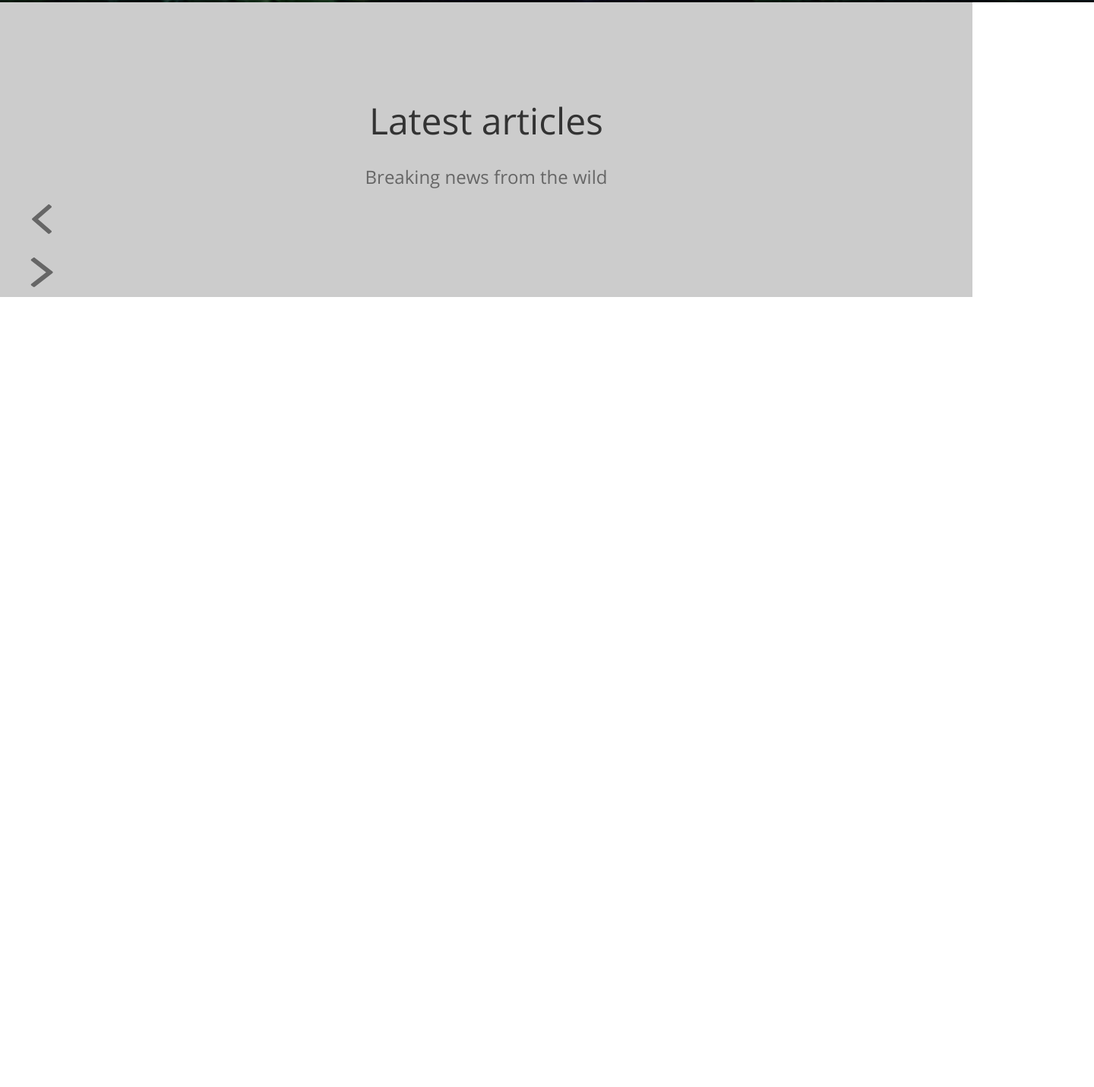
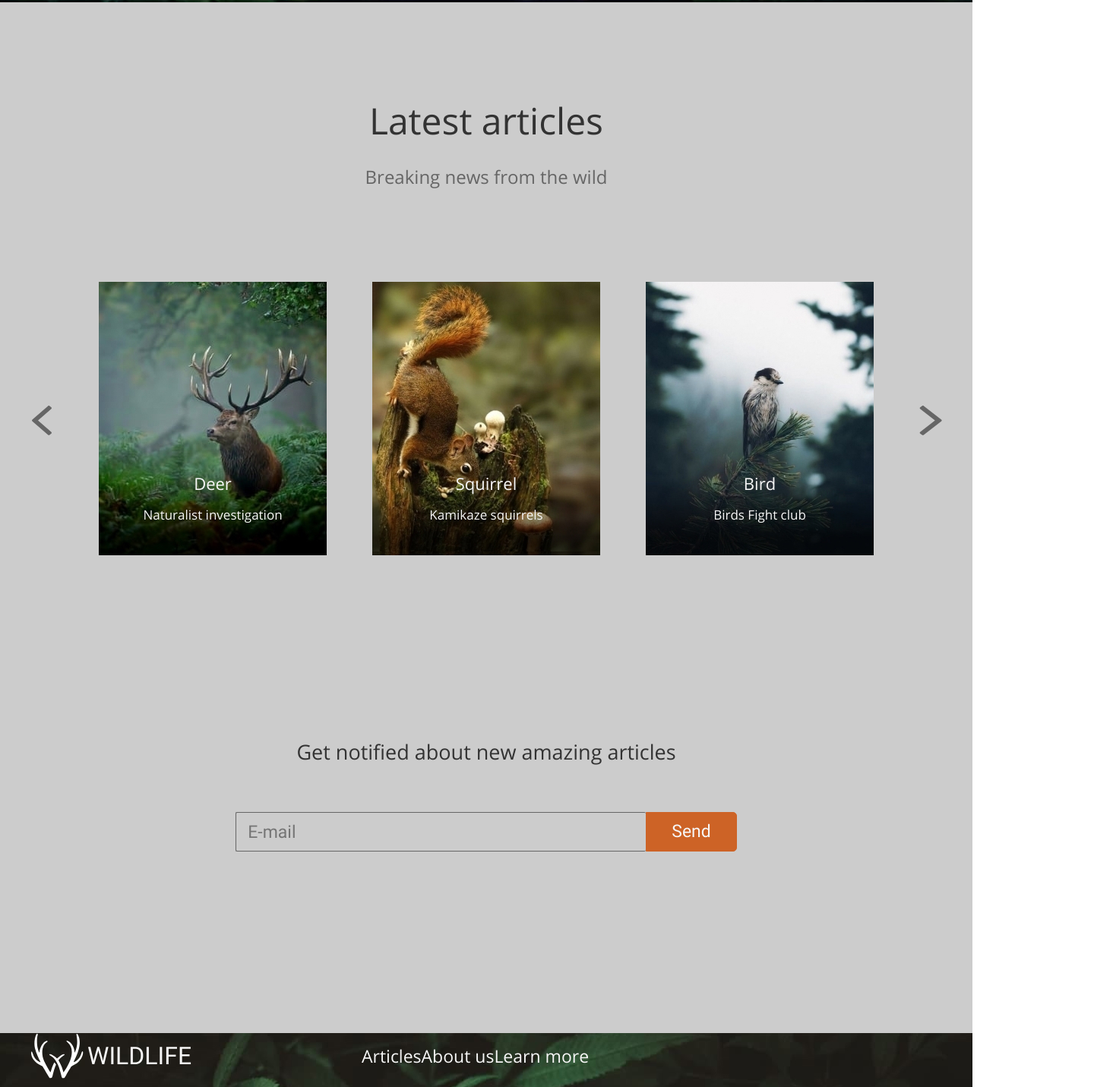
Before and after one commit to ple-d/wildlife, a plain HTML site: page wildlife/index.html in a window 1280 px wide. Shown: the part 777-2208 px from the top of the page at 76% size, 1440 px wide, since content can reach past the window. Before the commit the page ends 1168 px from the top, so only its background shows below. Drawn offline with Linux system fonts and the light colour scheme.

Commit message:
feat: add footer, icons

```diff
--- a/wildlife/css/style.css
+++ b/wildlife/css/style.css
@@ -401,6 +401,11 @@ html{
     box-sizing: inherit;
 }
 
+svg {
+    width: 40px;
+    height: 40px;
+}
+
 .wrapper {
     max-width: 1200px;
     margin: 0 auto;
@@ -414,7 +419,6 @@ html{
     top: 0;
     left: 0;
     width: 100%;
-    transition: .2s linear;
 }
 
 .header_wrapper {
@@ -493,20 +497,17 @@ html{
 /* Header end */
 
 /* Survival start */
+
 .survival {
-    background-color: #02160b;
-    width: 1440px;
+    background: url(../img/survival-bg.jpg) center no-repeat #02160b;
+    background-size: auto;
     height: 780px;
-    background: url(../img/survival-bg.jpg) no-repeat center;
-    background-size: cover;
     padding-top: 200px;
 }
 
 .survival_wrapper {
-    width: 1440px;
-    height: 780px;
-    background: url(../img/survival-bg.jpg) no-repeat center;
-    background-size: cover;
+    max-width: 100%;
+    height: 100%;
 }
 
 .survival_title {
@@ -580,6 +581,173 @@ html{
     line-height: 36px;
     text-align: center;
     color: #666666;
+    padding-bottom: 120px;
 }
 
-/*Latest articles end */
+.full_cards {
+    display: flex;
+    flex-wrap: wrap;
+    column-gap: 60px;
+    align-items: center;
+    padding-bottom: 239px;
+}
+
+.art_cards {
+    display: flex;
+    flex-wrap: wrap;
+    column-gap: 60px;
+}
+
+.card {
+    position: relative;
+    overflow: hidden;
+}
+
+.card_pic {
+    width: 100%;
+    transition: 0.15s all;
+}
+
+.card::after {
+    display: block;
+    content: '';
+    width: 100%;
+    height: 100%;
+    position: absolute;
+    top: 0;
+    left: 0;
+    z-index: 2;
+}
+
+.card:hover .card_pic{
+    transform: scale(1.05);
+}
+
+.card_link {
+    position: absolute;
+    top: 0;
+    left: 0;
+    width: 100%;
+    height: 100%;
+    z-index: 4;
+}
+
+.card_title {
+    font-family: "Open Sans";
+    font-style: normal;
+    font-weight: normal;
+    font-size: 22px;
+    line-height: 36px;
+    color: #F7F7F7;
+    position: absolute;
+    width: 100%;
+    bottom: 77px;
+    text-align: center;
+    z-index: 3;
+}
+
+.card_subtitle {
+    font-family: Open Sans;
+    font-style: normal;
+    font-weight: normal;
+    font-size: 17px;
+    line-height: 27px;
+    color: #F7F7F7;
+    position: absolute;
+    width: 100%;
+    bottom: 40px;
+    text-align: center;
+    z-index: 3;
+}
+
+.notification {
+    font-family: Open Sans;
+    font-style: normal;
+    font-weight: normal;
+    font-size: 27px;
+    line-height: 40px;
+    text-align: center;
+    color: #333333;
+    padding-bottom: 59px;
+}
+
+.input_form {
+    width: 100%;
+    display: flex;
+    flex-wrap: wrap;
+    justify-content: center;
+    padding-bottom: 239px ;
+}
+
+#input_form-field {
+    border: 1px solid #666666;
+    border-right: 0px;
+    border-radius: 2px;
+    font-family: Roboto;
+    font-style: normal;
+    font-weight: normal;
+    font-size: 23px;
+    line-height: 27px;
+    color: #666666;
+    padding: 9px 15px;
+    width: 540px;
+    background-color: #cccccc;
+    box-shadow: none;
+}
+
+.input_form-button {
+    font-family: Roboto;
+    font-style: normal;
+    font-weight: normal;
+    font-size: 23px;
+    line-height: 32px;
+    color: #F7F7F7;
+    text-decoration: none;
+    padding: 9px 33px;
+    border: 1px solid #cd6326;
+    background: #CD6326;
+    border-radius: 0px 5px 5px 0px;
+    outline: none;
+}
+
+/* Latest articles end */
+
+/* Footer start */
+.footer {
+    background: url(../img/footer-bg.jpg) center no-repeat ;
+    height: 359px;
+}
+
+.footer_wrapper {
+    display: flex;
+    flex-wrap: wrap;
+    align-items: center;
+    justify-content: space-between;
+    row-gap: 120px;
+}
+
+.bottom_nav {
+    display: flex;
+    flex-wrap: wrap;
+    justify-content: space-between;
+}
+
+.footer_link {
+    font-family: Open Sans;
+    font-style: normal;
+    font-weight: normal;
+    font-size: 23px;
+    line-height: 60px;
+    color: #F7F7F7;
+}
+
+.soc_icons {
+    display: flex;
+    flex-wrap: wrap;
+    column-gap: 27px;
+}
+
+.inst {
+}
+
+/* Footer end */
--- a/wildlife/index.html
+++ b/wildlife/index.html
@@ -62,28 +62,95 @@
     <!--Latest articles start-->
     <section class="last_articles">
         <div class="wrapper">
-            <h2 class="last_articles-title">Latest articles</h2>
+
+            <h2 class="last_articles-title">
+                Latest articles
+            </h2>
+
             <div class="last_articles-subtitle">
                 Breaking news from the wild
             </div>
+
             <div class="full_cards">
-                <span class="left">
-                    <img src="../img/svg/arrow-left.svg" alt="left arrow">
-                </span>
-                <span class="cards">
-                    <div class="card">
+                <div class="left">
+                    <a href="#!"><img src="../img/svg/arrow-left.svg" alt="left arrow"></a>
+                </div>
+                <div class="art_cards">
+                    <figure class="card">
+                        <img src="../img/late-art-1.jpg" alt="deer"  class="card_pic">
+                        <h4 class="card_title">Deer</h4>
+                        <figcaption class="card_subtitle">Naturalist investigation</figcaption>
+                        <a href="#!" class="card_link"></a>
+                    </figure>
+                    <figure class="card">
+                        <img src="../img/late-art-2.jpg" alt="squirrel" class="card_pic">
+                        <h4 class="card_title">Squirrel</h4>
+                        <figcaption class="card_subtitle">Kamikaze squirrels</figcaption>
+                        <a href="#!" class="card_link"></a>
+                    </figure>
+                    <figure class="card">
+                        <img src="../img/late-art-3.jpg" alt="bird" class="card_pic">
+                        <h4 class="card_title">Bird</h4>
+                        <figcaption class="card_subtitle">Birds Fight club</figcaption>
+                        <a href="#!" class="card_link"></a>
+                    </figure>
+                </div>
+                <div class="right">
+                    <a href="#!"><img src="../img/svg/arrow-right.svg" alt="right arrow"></a>
+                </div>
+            </div>
 
-                    </div>
-                    <div class="card"></div>
-                    <div class="card"></div>
-                </span>
-                <span class="right">
-                    <img src="../img/svg/arrow-right.svg" alt="right arrow">
-                </span>
-            </div>
+            <h3 class="notification">
+                Get notified about new amazing articles
+            </h3>
+
+            <form>
+                <div class="input_form">
+                    <input type="email" name="email" id="input_form-field" placeholder="E-mail">
+                    <input type="button" value="Send" alt="Send" class="input_form-button">
+                </div>
+            </form>
+
         </div>
     </section>
     <!--Latest articles end-->
+
+    <!--Footer start-->
+    <footer class="footer">
+        <div class="wrapper">
+            <div class="footer_wrapper">
+
+                <div class="header_logo">
+                    wildlife
+                </div>
+
+                <ul class="bottom_nav">
+                    <li class="footer_link">Articles</li>
+                    <li class="footer_link">About us</li>
+                    <li class="footer_link">Learn more</li>
+                </ul>
+
+                <ul class="soc_icons">
+                    <li class="soc_icon">
+                        <svg class="fb"></svg>
+                    </li>
+                    <li class="soc_icon">
+                        <svg class="inst"></svg>
+                    </li>
+                    <li class="soc_icon">
+                        <svg class="pint"></svg>
+                    </li>
+                    <li class="soc_icon">
+                        <svg class="tg"></svg>
+                    </li>
+                </ul>
+
+            </div>
+        </div>
+    </footer>
+
+
+    <!--Footer end-->
 </main>
 
 </body>
```
Also changed, not shown: img/svg/fb.svg (added), img/svg/inst.svg (added), img/svg/pint.svg (added), img/svg/tg.svg (added), wildlife/img/svg/arrow-left.svg (added), wildlife/img/svg/arrow-right.svg (added).
